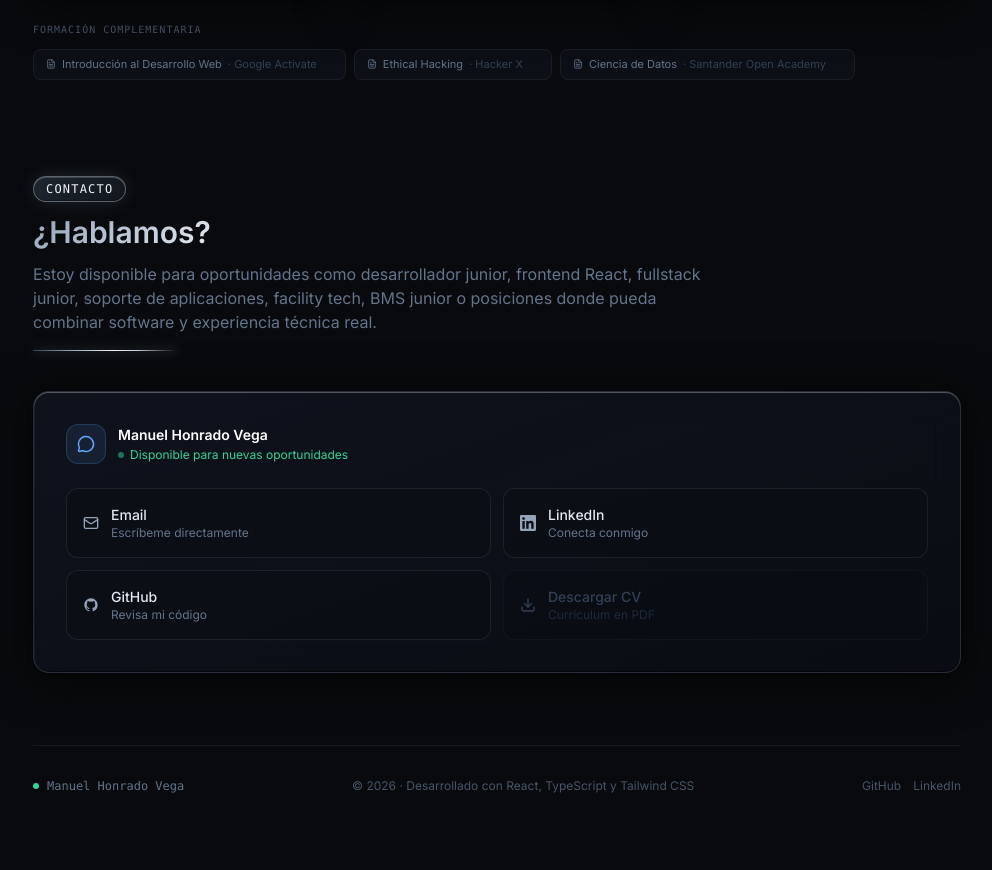
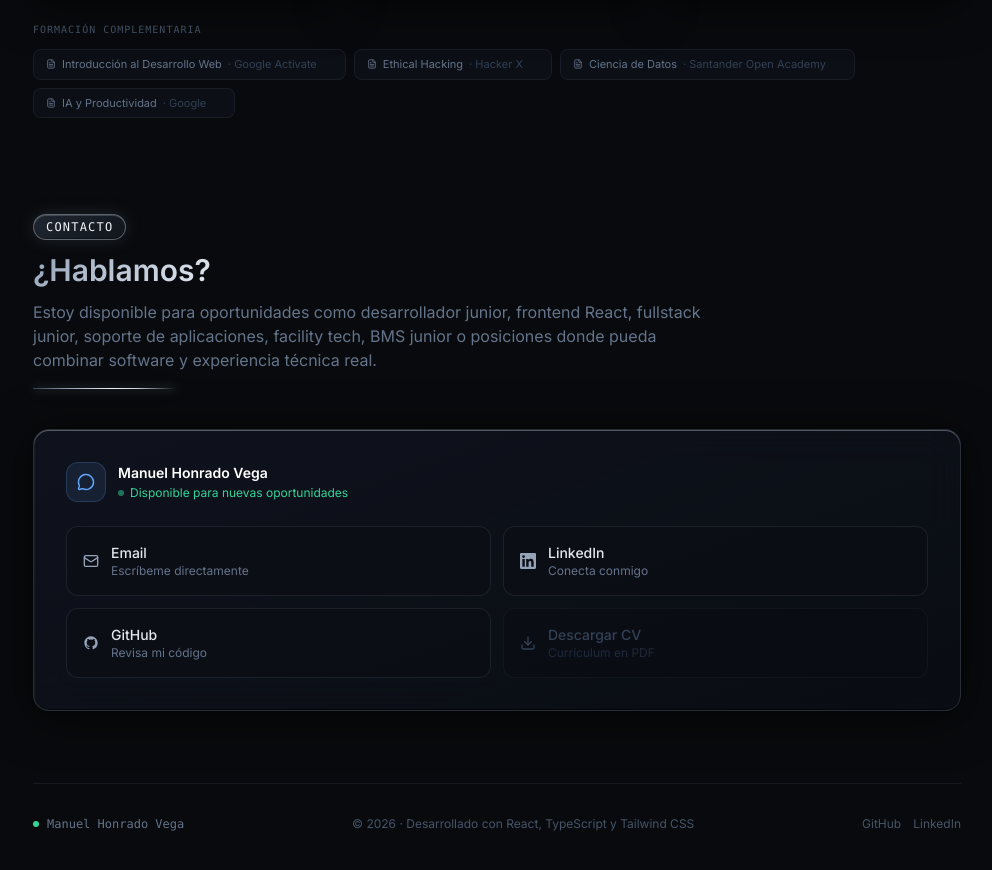
Before and after one commit to Manumost93/portfolio, a React app: page / in a window 1280 px wide. Shown: the part 6936-7806 px from the top of the page, without its empty margins (263-1255 px from the left). Built offline with nearby package versions, Linux system fonts and the light colour scheme; the HTML template or start-up script is replaced by a standard one.

Commit message:
feat: add Google AI and Productivity certificate

```diff
--- a/src/data/experience.ts
+++ b/src/data/experience.ts
@@ -154,6 +154,11 @@ export const supplementaryCourses: SupplementaryCourse[] = [
     issuer: 'Santander Open Academy',
     url: '/certs/ciencia-datos-santander.pdf',
   },
+  {
+    name: 'IA y Productividad',
+    issuer: 'Google',
+    url: '/certs/Certificado google inteligencia artificial y productividad.pdf',
+  },
 ];
 
 export const education: EducationItem[] = [
```
